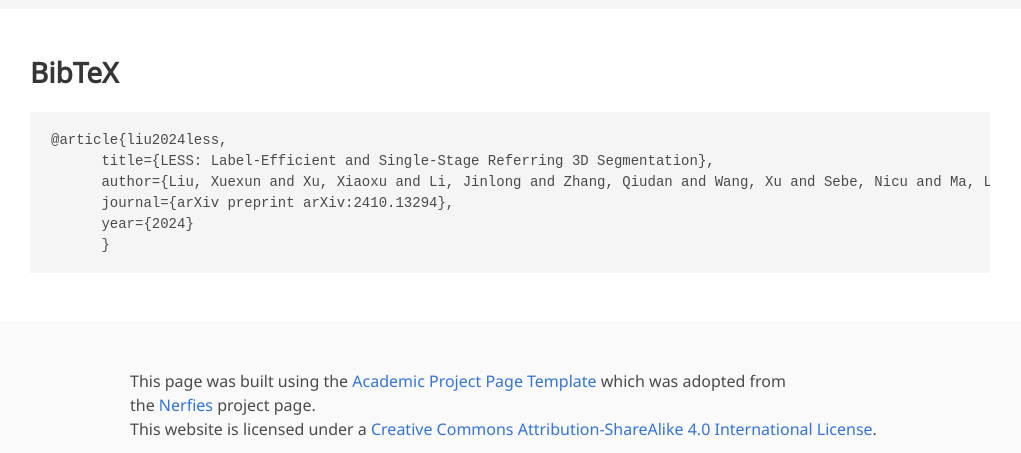
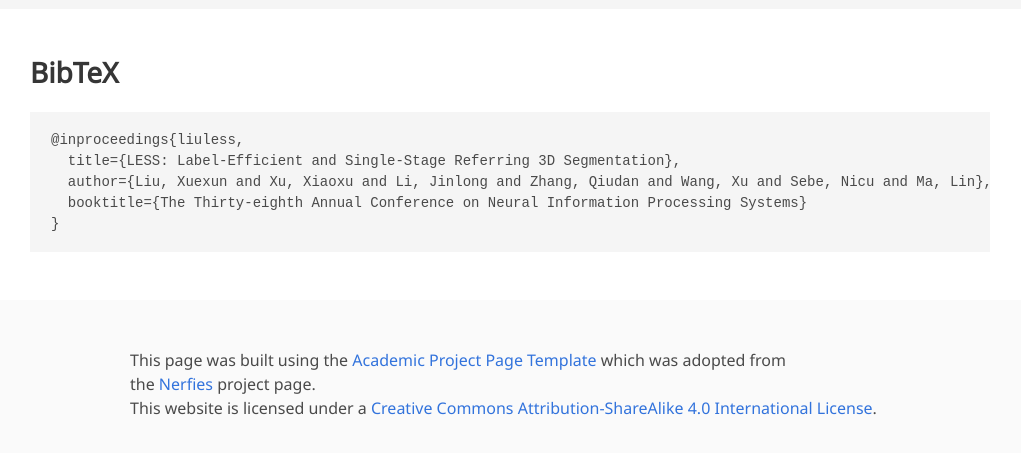
Before and after one commit to liuxuexun/LESS, a plain HTML site: page index.html in a window 1280 px wide. Shown: the part 3725-4178 px from the top of the page, without its empty margins (130-1151 px from the left). Drawn offline with nearby package versions, Linux system fonts and the light colour scheme; some icons are missing; a web font is replaced by a local one.

Commit message:
Update index.html

```diff
--- a/index.html
+++ b/index.html
@@ -345,12 +345,11 @@
   <section class="section" id="BibTeX">
     <div class="container is-max-desktop content">
       <h2 class="title">BibTeX</h2>
-      <pre><code>@article{liu2024less,
-      title={LESS: Label-Efficient and Single-Stage Referring 3D Segmentation},
-      author={Liu, Xuexun and Xu, Xiaoxu and Li, Jinlong and Zhang, Qiudan and Wang, Xu and Sebe, Nicu and Ma, Lin},
-      journal={arXiv preprint arXiv:2410.13294},
-      year={2024}
-      }</code></pre>
+      <pre><code>@inproceedings{liuless,
+  title={LESS: Label-Efficient and Single-Stage Referring 3D Segmentation},
+  author={Liu, Xuexun and Xu, Xiaoxu and Li, Jinlong and Zhang, Qiudan and Wang, Xu and Sebe, Nicu and Ma, Lin},
+  booktitle={The Thirty-eighth Annual Conference on Neural Information Processing Systems}
+}</code></pre>
     </div>
   </section>
   <!--End BibTex citation -->
```
